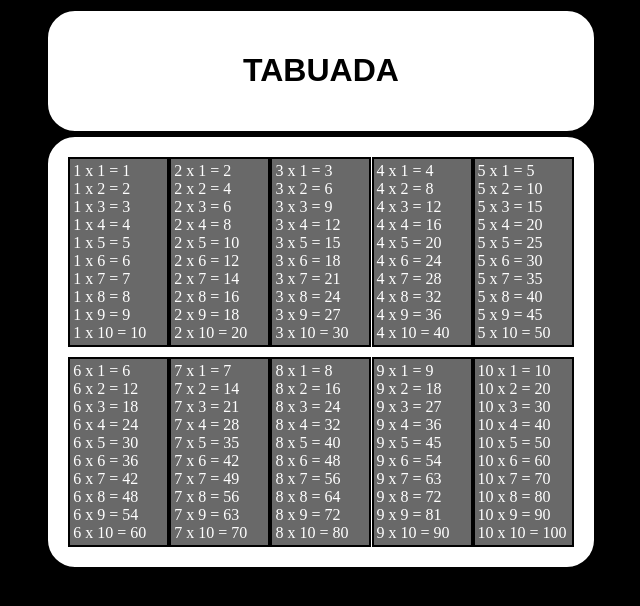
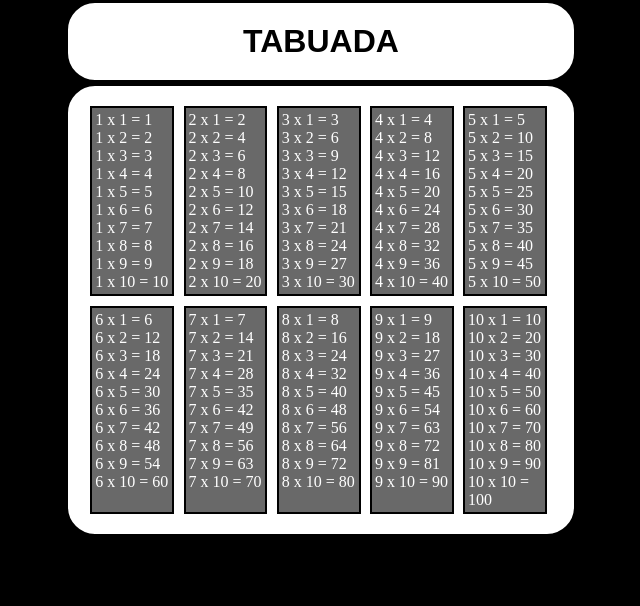
Before and after one commit to ivelcorvo/tabuada, a PHP site: page / in a window 1280 px wide. Shown: the top 606 px of the page, without its empty margins (319-959 px from the left). Run offline with PHP 8.4, Linux system fonts and the light colour scheme.

Commit message:
css box-sizing

```diff
--- a/_css/estilo.css
+++ b/_css/estilo.css
@@ -1,3 +1,11 @@
+*{
+	margin: 0;
+	padding: 0;
+	box-sizing: border-box;
+	-webkit-box-sizing: border-box;
+	-moz-box-sizing: border-box;
+}
+
 body{
 	background-color: black ;
 }
```
